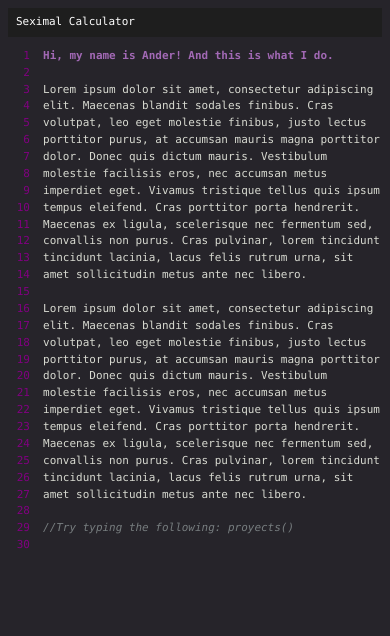
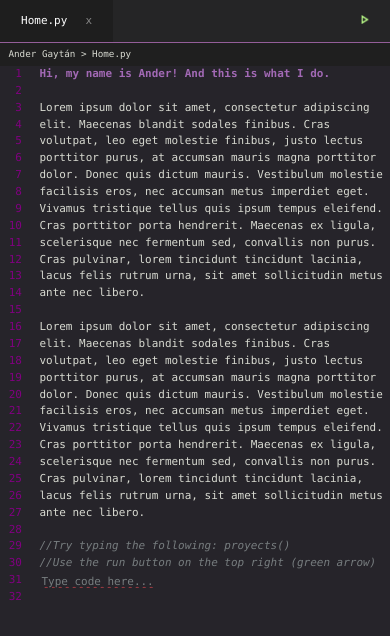
Before and after one commit to DanderTaes/Portfolio, a plain HTML site: page index.html in a window 390 px wide. Drawn offline with nearby package versions, Linux system fonts and the light colour scheme.

Commit message:
coding integrated1

```diff
--- a/css/style.css
+++ b/css/style.css
@@ -4,6 +4,8 @@ body {
     color: #d8dad1;
      /*1.4 em universal height */
     line-height:3.2vh;
+    margin: 0;
+    padding: 0;
 }
 
 
@@ -18,31 +20,63 @@ body {
     font-style: italic;
 }
 
-
 .navBar ul {
     list-style-type: none;
     margin: 0;
-    padding: 0;
+    padding-left: 0;
     overflow: hidden;
-    background-color: #1e1e1e;
+    background-color: #252526;
 }
 
 .navBar ul li {
     float: left;
+    background-color: #252526;
+    padding-top: 1vh;
+    padding-bottom: 1vh;
+    padding-left: 2vh;
+    padding-right: 2vh;
+}
+
+#selected {
+    background-color: #1e1e1e;
 }
 
 .navBar ul li a {
     display: block;
     color: white;
     text-align: center;
-    padding: 14px 16px;
+
     text-decoration: none;
+
+    display: inline-block;
+}
+
+#run {
+    width: 2vh;
+    height: 2vh;
 }
   /* Change the link color to #111 (black) on hover */
-.navBar ul li a:hover {
+/* .navBar ul li a:hover {
     background-color: #111;
+} */
+
+.rootPath {
+    width: 100%;
+    background-color: #1f1f1f;
+    /* border-style: solid; */
+    border-top: 1px solid #945e99;
+    /* border-top: #427bee; */
 }
 
+.rootPath p {
+    margin: 0;
+    padding-left: 3vh;
+    padding-top: 1vh;
+    padding-bottom: 1vh;
+    line-height:2vh;
+    height: 2vh;
+    font-size: 2vh;
+}
 
 .flex_container {
     display: flex;
@@ -50,11 +84,11 @@ body {
     height: 100%;
     width: 100%;
     align-items: baseline;
-    gap: 1.5ex;
+    gap: 2ex;
     margin-left: 0;
+    margin-top: 0;
 
 }
-
 
 /* Num bar */
 .numBar {
@@ -67,19 +101,43 @@ body {
     margin-left: 0;
     width: 6vh;
     text-align: right;
+    margin-top: 0;
+    padding-top: 0;
     align-items: flex-end;
     /* background-color: aqua; */
-
+    justify-content: center;
 }
 
 .numBar ul {
     list-style: none;
     font-size: 2.4vh;
+    margin-top: 0;
+
 }
 
 .content h3, p {
     font-size: 2.4vh;
 }
+
+#executableCode {
+    background-color: transparent;
+    color: #d8dad1;
+    border: none;
+    font-size: 2.4vh;
+}
+
+#executableCode:focus {
+    outline-offset: 0px !important;
+    outline: none !important;
+    }
+
+::placeholder { /* Chrome, Firefox, Opera, Safari 10.1+ */
+    color: #777d7f;
+    text-decoration: underline wavy rgb(159, 58, 65);
+    opacity: 1; /* Firefox */
+
+  }
+
 
 
 
@@ -88,24 +146,49 @@ body {
 
     body {
         line-height:2vh;
+
     }
+
+    .navBar ul li a {
+        font-size: 1.3vh;
+        padding-top: 0.5vh;
+        padding-bottom: 0.5vh;
+        padding-left: 0.5vh;
+        padding-right: 0.5vh;
+    }
+
+    #run {
+        width: 1vh;
+        height: 1vh;
+    }
+
+    .rootPath p {
+        margin: 0;
+        padding-left: 1vh;
+        padding-top: 0.6vh;
+        padding-bottom: 0.6vh;
+        line-height:1.5vh;
+        height: 1.5vh;
+        font-size: 1.1vh;
+    }
+
     .numBar ul {
         font-size: 1.3vh;
         color:purple;
     }
+
     .content h3, p {
         font-size: 1.3vh;
     }
+
     .numBar {
         width: 2.6vh;
 
     }
-    .navBar ul li a {
+
+    #executableCode{
         font-size: 1.3vh;
-        padding: 6px 8px;
     }
 
+
   }
-
-
-/* TODO: implementar media thingy : @media() */
--- a/index.html
+++ b/index.html
@@ -6,7 +6,7 @@
        <meta http-equiv="X-UA-Compatible" content="IE=edge">
        <title>Ander Gaytán - Programmer</title>
        <link rel="stylesheet" type="text/css" href="css/style.css">
-       <script src="https://ajax.googleapis.com/ajax/libs/jquery/2.1.3/jquery.min.js"></script>
+       <!-- <script src="https://ajax.googleapis.com/ajax/libs/jquery/2.1.3/jquery.min.js"></script> -->
 
     <!-- <link rel="icon" type="image/png" href="images/SeximalLogo.png"> -->
    </head>
@@ -15,9 +15,14 @@
 
     <nav class="navBar">
         <ul>
-            <li><a href="#calculatorSpace">Seximal Calculator</a></li>
+            <li id="selected"><a href="#Text">Home.py</a> <a href="http://ww1.thispagewillneverload.com/" target="_blank" style="color: #858585;">x</a></li>
+            <li style="float:right"><a class="active" onclick='return runCode()'><img src="images/greenArrow.png" alt="Run" id="run"></a></li>
         </ul>
     </nav>
+
+    <div class="rootPath">
+        <p>Ander Gaytán > Home.py</p>
+    </div>
 
     <div  class="flex_container">
         <div class="numBar">
@@ -27,22 +32,26 @@
 
         </div>
         <div class="content" id="content">
-            <div id="WhySeximal">
+            <div id="Text">
                 <h3 style="margin: 0; color: rgb(162, 105, 181); ">Hi, my name is Ander! And this is what I do.</h3>
                 <br/>
                 <p style="margin: 0">
                     Lorem ipsum dolor sit amet, consectetur adipiscing elit. Maecenas blandit sodales finibus. Cras volutpat, leo eget molestie finibus, justo lectus porttitor purus, at accumsan mauris magna porttitor dolor. Donec quis dictum mauris. Vestibulum molestie facilisis eros, nec accumsan metus imperdiet eget. Vivamus tristique tellus quis ipsum tempus eleifend. Cras porttitor porta hendrerit. Maecenas ex ligula, scelerisque nec fermentum sed, convallis non purus. Cras pulvinar, lorem tincidunt tincidunt lacinia, lacus felis rutrum urna, sit amet sollicitudin metus ante nec libero.
                 <br/><br/>
-                Lorem ipsum dolor sit amet, consectetur adipiscing elit. Maecenas blandit sodales finibus. Cras volutpat, leo eget molestie finibus, justo lectus porttitor purus, at accumsan mauris magna porttitor dolor. Donec quis dictum mauris. Vestibulum molestie facilisis eros, nec accumsan metus imperdiet eget. Vivamus tristique tellus quis ipsum tempus eleifend. Cras porttitor porta hendrerit. Maecenas ex ligula, scelerisque nec fermentum sed, convallis non purus. Cras pulvinar, lorem tincidunt tincidunt lacinia, lacus felis rutrum urna, sit amet sollicitudin metus ante nec libero.
+                    Lorem ipsum dolor sit amet, consectetur adipiscing elit. Maecenas blandit sodales finibus. Cras volutpat, leo eget molestie finibus, justo lectus porttitor purus, at accumsan mauris magna porttitor dolor. Donec quis dictum mauris. Vestibulum molestie facilisis eros, nec accumsan metus imperdiet eget. Vivamus tristique tellus quis ipsum tempus eleifend. Cras porttitor porta hendrerit. Maecenas ex ligula, scelerisque nec fermentum sed, convallis non purus. Cras pulvinar, lorem tincidunt tincidunt lacinia, lacus felis rutrum urna, sit amet sollicitudin metus ante nec libero.
                 <br/><br/>
                     <em class="comments">//Try typing the following: proyects()</em>
+                <br/>
+                    <em class="comments">//Use the run button on the top right (green arrow)</em>
                 </p>
+                <input type="text" id="executableCode" placeholder="Type code here..." autocomplete="off"></input>
 
 
             </div>
         </div>
     </div>
     <script type="text/javascript" src="js/script.js"></script>
+    <script type="text/javascript" src="js/change_page.js">ç</script>
    </body>
 
 </html>
--- /dev/null
+++ b/js/change_page.js
@@ -0,0 +1,8 @@
+//detect when the run button is pressed
+
+function runCode() {
+    const code = document.getElementById("executableCode").value;
+    if (code != ""){
+        console.log(code)
+    }
+}
```
Also changed, not shown: images/greenArrow.png (added), tests/original.js (renamed from original.js).
